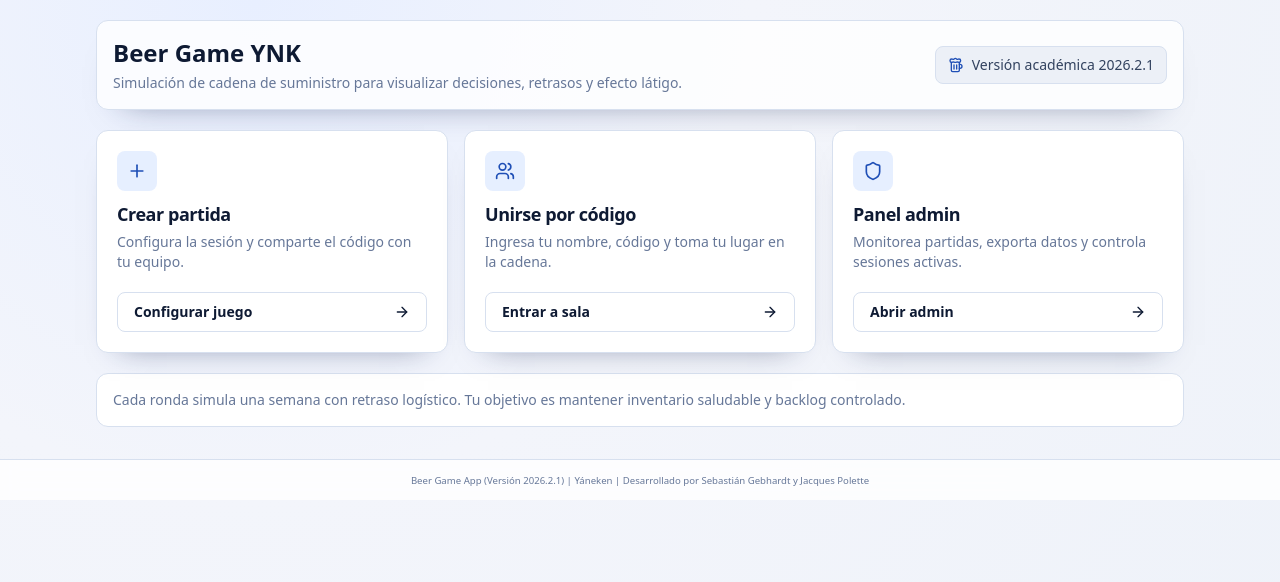
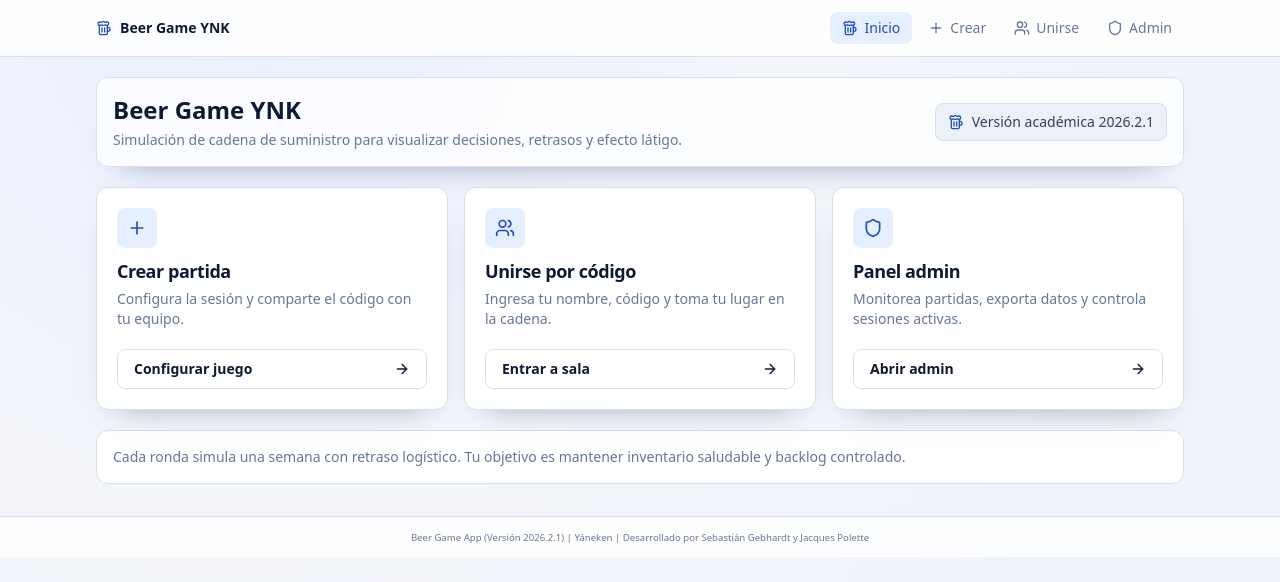
Before and after one commit to sagebhardt/beer-game-YNK, a Next.js app: page / in a window 1280 px wide. Shown: the top 582 px of the page. Built offline with nearby package versions, Linux system fonts and the light colour scheme.

Commit message:
feat(ui): add global top nav and supply chain role icons

```diff
--- a/src/app/layout.tsx
+++ b/src/app/layout.tsx
@@ -1,5 +1,6 @@
 import type { Metadata } from "next";
 import { Manrope, Space_Grotesk } from "next/font/google";
+import { TopNav } from "@/components/layout/top-nav";
 import "./globals.css";
 
 const manrope = Manrope({
@@ -27,6 +28,7 @@ export default function RootLayout({
       <body
         className={`${manrope.variable} ${spaceGrotesk.variable} antialiased min-h-screen flex flex-col`}
       >
+        <TopNav />
         <main className="flex-1">{children}</main>
         <footer className="mt-auto border-t border-[var(--border-soft)] bg-white/80 px-4 py-3 text-center text-xs text-[var(--text-muted)] backdrop-blur-sm">
           <small>
--- a/src/components/game/supply-chain-strip.tsx
+++ b/src/components/game/supply-chain-strip.tsx
@@ -1,5 +1,7 @@
 import { ROLE_LABELS, ROLES, type ChainNodeViewModel, type Role } from "@/lib/types";
 import { cn } from "@/lib/utils";
+import type { ComponentType } from "react";
+import { Factory, ShoppingBag, Truck, User, Warehouse } from "lucide-react";
 
 interface SupplyChainStripProps {
   currentRole?: Role | null;
@@ -8,6 +10,13 @@ interface SupplyChainStripProps {
   inTransit?: Partial<Record<Role, number>>;
   className?: string;
 }
+
+const ROLE_ICONS: Record<Role, ComponentType<{ className?: string }>> = {
+  RETAILER: ShoppingBag,
+  WHOLESALER: Warehouse,
+  DISTRIBUTOR: Truck,
+  FACTORY: Factory,
+};
 
 function toneClasses(tone?: ChainNodeViewModel["statusTone"]) {
   switch (tone) {
@@ -41,14 +50,18 @@ export function SupplyChainStrip({
   return (
     <div className={cn("overflow-x-auto rounded-xl border border-[var(--border-soft)] bg-white px-3 py-3", className)}>
       <div className="flex min-w-max items-stretch gap-2">
-        <div className="flex items-center rounded-lg border border-dashed border-[var(--border-soft)] px-3 text-xs font-semibold text-[var(--text-muted)]">
+        <div className="flex items-center gap-1.5 rounded-lg border border-dashed border-[var(--border-soft)] px-3 text-xs font-semibold text-[var(--text-muted)]">
+          <User className="h-3.5 w-3.5" />
           Consumidor
         </div>
         {nodes.map((node, index) => (
           <div key={node.role} className="flex items-center gap-2">
             <span className="text-xs text-[var(--text-muted)]">→</span>
             <div className={cn("min-w-[138px] rounded-lg border px-2.5 py-2", toneClasses(node.statusTone), node.active ? "ring-2 ring-[#c6d8ff]" : "") }>
-              <p className="text-xs font-semibold leading-none">{node.label}</p>
+              <p className="inline-flex items-center gap-1.5 text-xs font-semibold leading-none">
+                <RoleBadgeIcon role={node.role} />
+                {node.label}
+              </p>
               <p className="mt-1 text-[11px]">
                 {node.statusText || (node.active ? "Tu rol" : "Operativo")}
               </p>
@@ -64,3 +77,8 @@ export function SupplyChainStrip({
     </div>
   );
 }
+
+function RoleBadgeIcon({ role }: { role: Role }) {
+  const Icon = ROLE_ICONS[role];
+  return <Icon className="h-3.5 w-3.5" />;
+}
--- /dev/null
+++ b/src/components/layout/top-nav.tsx
@@ -0,0 +1,50 @@
+"use client";
+
+import Link from "next/link";
+import { usePathname } from "next/navigation";
+import { Beer, Plus, Users, Shield } from "lucide-react";
+import { cn } from "@/lib/utils";
+
+const NAV_ITEMS = [
+  { href: "/", label: "Inicio", icon: Beer },
+  { href: "/crear", label: "Crear", icon: Plus },
+  { href: "/unirse", label: "Unirse", icon: Users },
+  { href: "/admin", label: "Admin", icon: Shield },
+];
+
+export function TopNav() {
+  const pathname = usePathname();
+
+  return (
+    <header className="sticky top-0 z-40 border-b border-[var(--border-soft)] bg-white/88 backdrop-blur-md">
+      <div className="mx-auto flex w-full max-w-[1120px] flex-wrap items-center justify-between gap-3 px-4 py-3">
+        <Link href="/" className="inline-flex items-center gap-2 text-sm font-semibold text-[var(--text-strong)]">
+          <Beer className="h-4 w-4 text-[var(--accent)]" />
+          Beer Game YNK
+        </Link>
+
+        <nav className="flex items-center gap-1">
+          {NAV_ITEMS.map(({ href, label, icon: Icon }) => {
+            const isActive = href === "/" ? pathname === "/" : pathname?.startsWith(href);
+
+            return (
+              <Link
+                key={href}
+                href={href}
+                className={cn(
+                  "inline-flex items-center gap-1.5 rounded-lg px-3 py-1.5 text-sm font-medium transition-colors",
+                  isActive
+                    ? "bg-[#e6efff] text-[var(--accent)]"
+                    : "text-[var(--text-muted)] hover:bg-[var(--bg-muted)] hover:text-[var(--text-body)]",
+                )}
+              >
+                <Icon className="h-4 w-4" />
+                {label}
+              </Link>
+            );
+          })}
+        </nav>
+      </div>
+    </header>
+  );
+}
```
